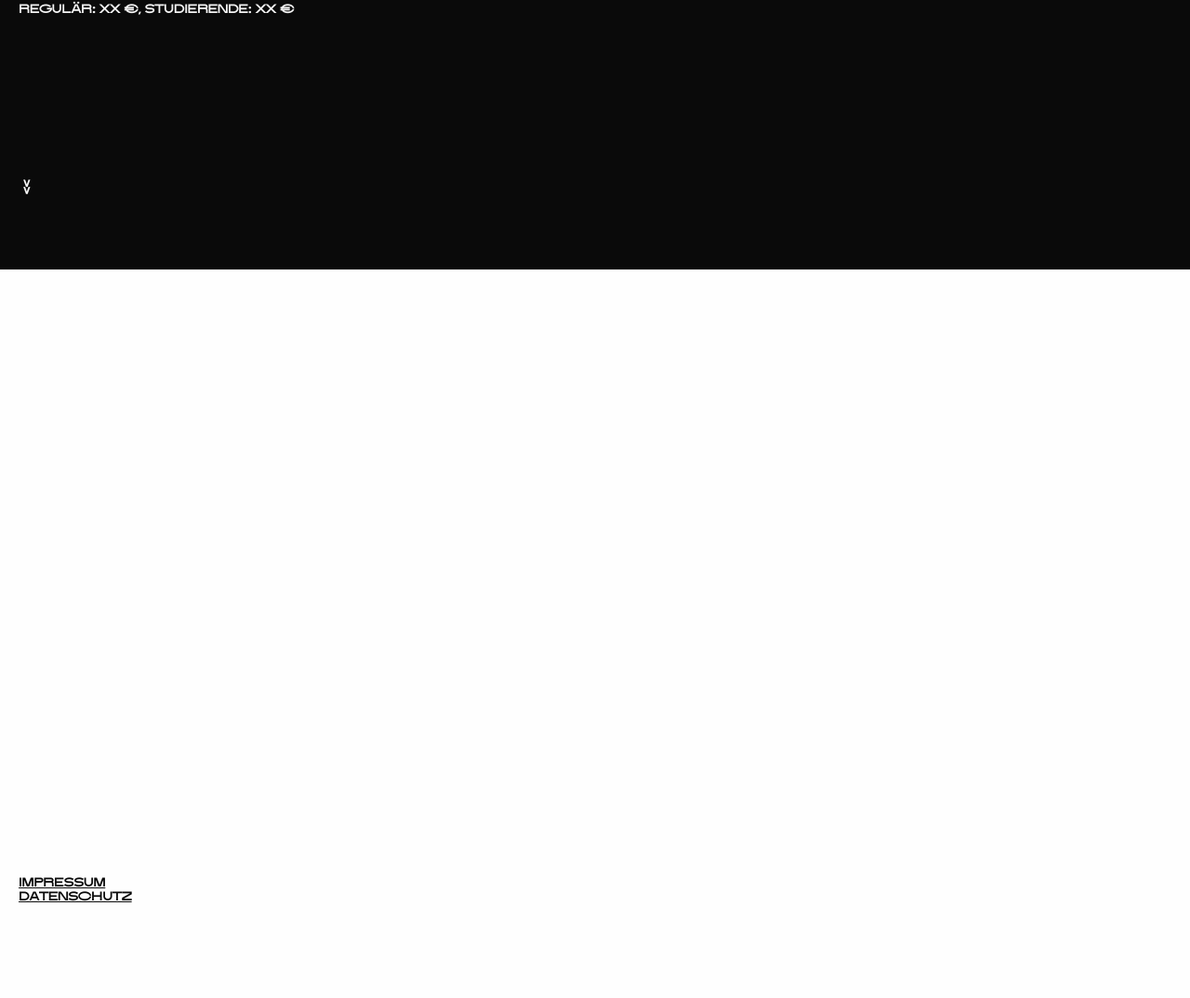
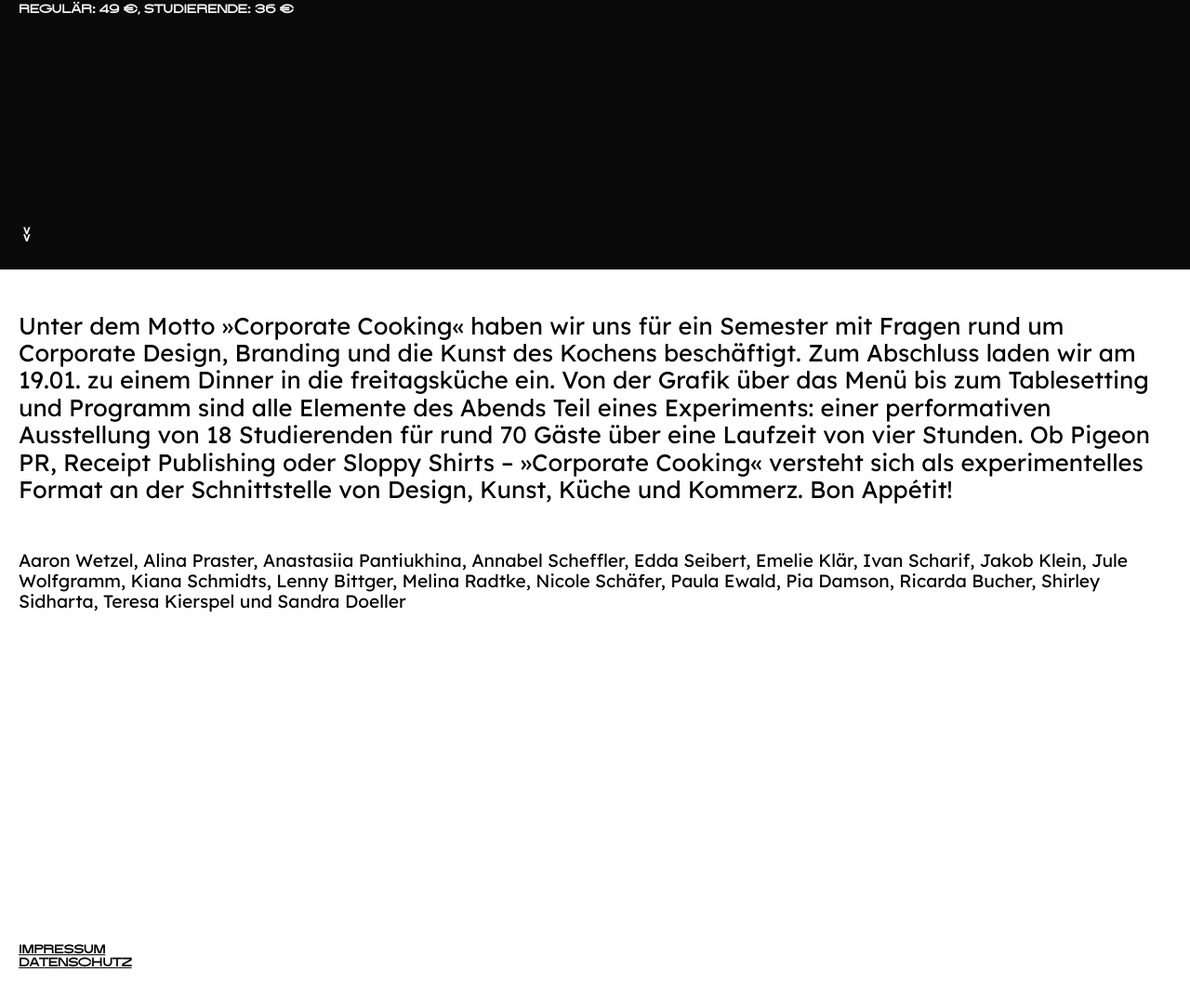
Before and after one commit to corporate-cooking/corporate-cooking.github.io, a plain HTML site: page index.html in a window 1280 px wide. Shown: the part 1294-2368 px from the top of the page at 93% size. Drawn offline with Linux system fonts and the light colour scheme.

Commit message:
Update Part two

```diff
--- a/css/main.css
+++ b/css/main.css
@@ -1,6 +1,10 @@
 @font-face {
     font-family: kica;
     src: url("../font/PERSONAL-USE-Kica-Light.ttf");
+}
+@font-face {
+    font-family: lexend;
+    src: url("../font/Lexend-VariableFont_wght.ttf");
 }
 
 h1{
@@ -45,7 +49,7 @@ article{
 }
 section{
     height: 98vh;
-    min-height: 500px;
+    /* min-height: 800px; */
     width: 100vw;
     display: grid;
     grid-template-rows: 8fr 2fr 2fr;
@@ -132,6 +136,7 @@ html, body {
 #reservierbtn:hover{
     cursor: pointer;
 }
+
 ::-webkit-scrollbar{
     width: 0px;
 }
@@ -185,7 +190,7 @@ html, body {
     width: fit-content;
     height: min-content;
     margin-left: 20px;
-    grid-row: 3 / span 1;
+    grid-row: 4 / span 1;
     /* background-color: aqua; */
 }
 
@@ -194,6 +199,13 @@ html, body {
     height: fit-content;
     transform: rotate(90deg);
     mix-blend-mode: exclusion;
+}
+#info {
+    height: 100%;
+    display: grid;
+    place-content: bottom;
+    bottom: 30px;
+    grid-row: 4 / span 1;
 }
 
 #date{
@@ -211,6 +223,17 @@ h6{
 #var3{
     background-color: #fefefe;
 }
+
+#text{
+    padding: 20px;
+    font-family: lexend;
+    font-size: 2vw;
+}
+#text > #namen{
+    margin-top: 50px;
+    font-size: 1.5vw;
+}
+
 
 @media screen and (max-width: 630px) {
     h1{
@@ -257,6 +280,17 @@ h6{
         margin-top: 20vh;
 
     }
+    #section{
+        height: 100vh;
+        min-height: 500px;
+    }
+
+    #text{
+        font-size: 4vw;
+    }
+    #text > #namen{
+        font-size: 3vw;
+    }
 }
 
 @media screen and (orientation: landscape) and (max-width: 630px){
--- a/index.html
+++ b/index.html
@@ -32,7 +32,7 @@
                 <h3>ROTE-BEETE-PILZ-PERLGRAUPENRISOTTO</h3>
                 <h3>Birnensorbet</h3>
                 <h6>5-Gang Menü (Vegan)</h6>
-                <h6>REGULÄR: XX €, STUDIERENDE: XX €</h6>
+                <h6>REGULÄR: 49 €, STUDIERENDE: 36 €</h6>
             </div>
             <div id="button">
                 <a id="reservierbtn" href="mailto:tisch@freitagskueche.de?subject=Reservierung%20freitagsk%C3%BCche">✉ Reservieren</a>
@@ -43,6 +43,21 @@
         </span>
         </section>
         <section id="var3">
+            <div id="text">
+                <p>Unter dem Motto »Corporate Cooking« haben wir uns für ein Semester mit Fragen rund um Corporate Design,
+                    Branding und die Kunst des Kochens beschäftigt. Zum Abschluss laden wir am 19.01. zu einem Dinner
+                    in die freitagsküche ein. Von der Grafik über das Menü bis zum Tablesetting und Programm sind alle
+                    Elemente des Abends Teil eines Experiments: einer performativen Ausstellung von 18 Studierenden für
+                    rund 70 Gäste über eine Laufzeit von vier Stunden. Ob Pigeon PR, Receipt Publishing oder Sloppy Shirts
+                    – »Corporate Cooking« versteht sich als experimentelles Format an der Schnittstelle von Design, Kunst,
+                    Küche und Kommerz. Bon Appétit!</p>
+
+                <p id="namen"> Aaron Wetzel, Alina Praster, Anastasiia Pantiukhina, Annabel Scheffler, Edda Seibert, Emelie Klär,
+                    Ivan Scharif, Jakob Klein,
+                     Jule Wolfgramm, Kiana Schmidts, Lenny Bittger, Melina Radtke, Nicole Schäfer,
+                    Paula Ewald, Pia Damson, Ricarda Bucher,
+                     Shirley Sidharta, Teresa Kierspel und Sandra Doeller</p>
+                </div>
             <span id="info" class="scrolldown">
                 <span>
                     <a href="https://www.hs-mainz.de/impressum/" id="impressum" class="dsgvo">Impressum</a>
```
Also changed, not shown: font/Lexend-VariableFont_wght.ttf (added).
